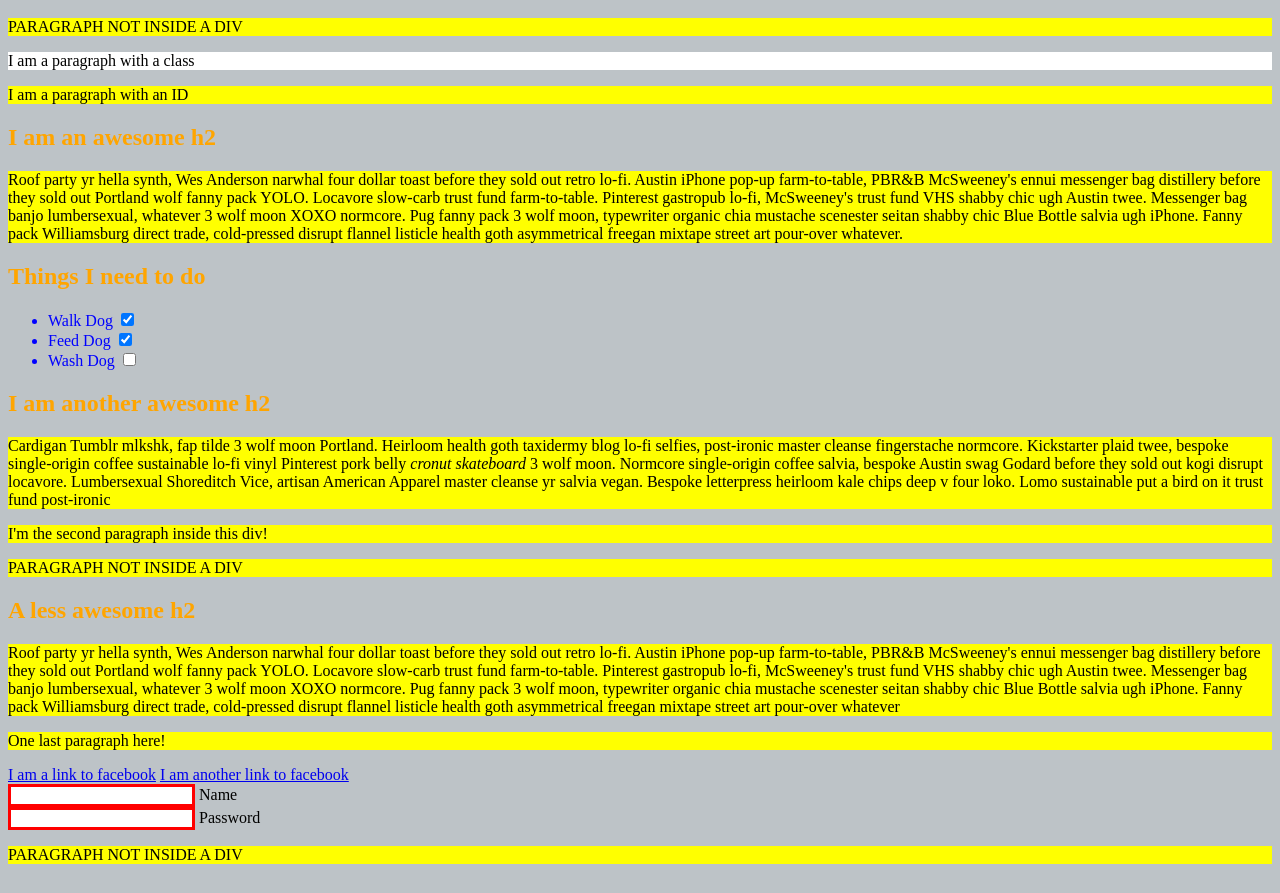
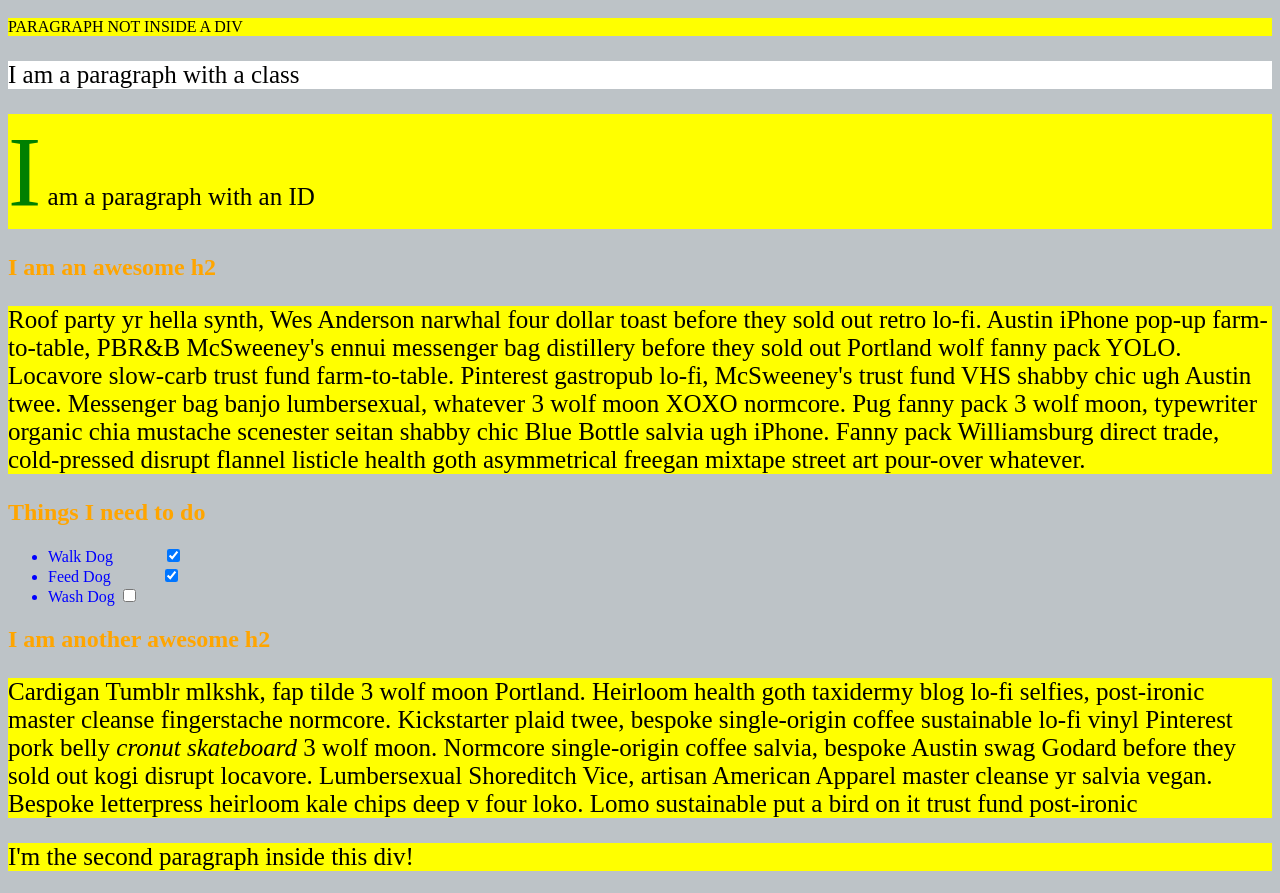
Before and after one commit to veysean/Web-Design, a plain HTML site: page S3-PRACTICE-CSS_Selectors-Box-Model/START CODE/EX-2/index.html in a window 1280 px wide. Shown: the part 48-941 px from the top of the page. Drawn offline with Linux system fonts and the light colour scheme.

Commit message:
Finished

```diff
--- a/S3-PRACTICE-CSS_Selectors-Box-Model/START CODE/EX-2/selectors.css
+++ b/S3-PRACTICE-CSS_Selectors-Box-Model/START CODE/EX-2/selectors.css
@@ -47,17 +47,36 @@ input {
 
 
 /* Make all the <p>'s that are nested inside of divs 25px font(font-size: 25px)*/
-p div {
+div p {
     font-size: 25px;
 }
 
 /* Make only inputs with type 'text' have a gray background*/
+input[type="text"]
+{
+    background-color: gray;
+}
 
+/* Make all "checked" checkboxes have a left margin of 50px(margin-left: 50px)*/
 
-/* Make all "checked" checkboxes have a left margin of 50px(margin-inline-start: 50px)*/
+input[type="checkbox"]:checked{
+    margin-left: 50px;
+}
 
 /* Make the <label> elements all UPPERCASE without changing the HTML(definitely look this one up*/
 
+label {
+    text-transform: uppercase;
+}
+
 /* Make the first letter of the element with id 'special' green and 100px font size(font-size: 100)*/
 
+#special::first-letter{
+    color: green;
+    font-size: 100px;
+}
+
 /* Make the <h1> element's color change to blue when hovered over */
+h1:hover{
+    color: blue;
+}
```
